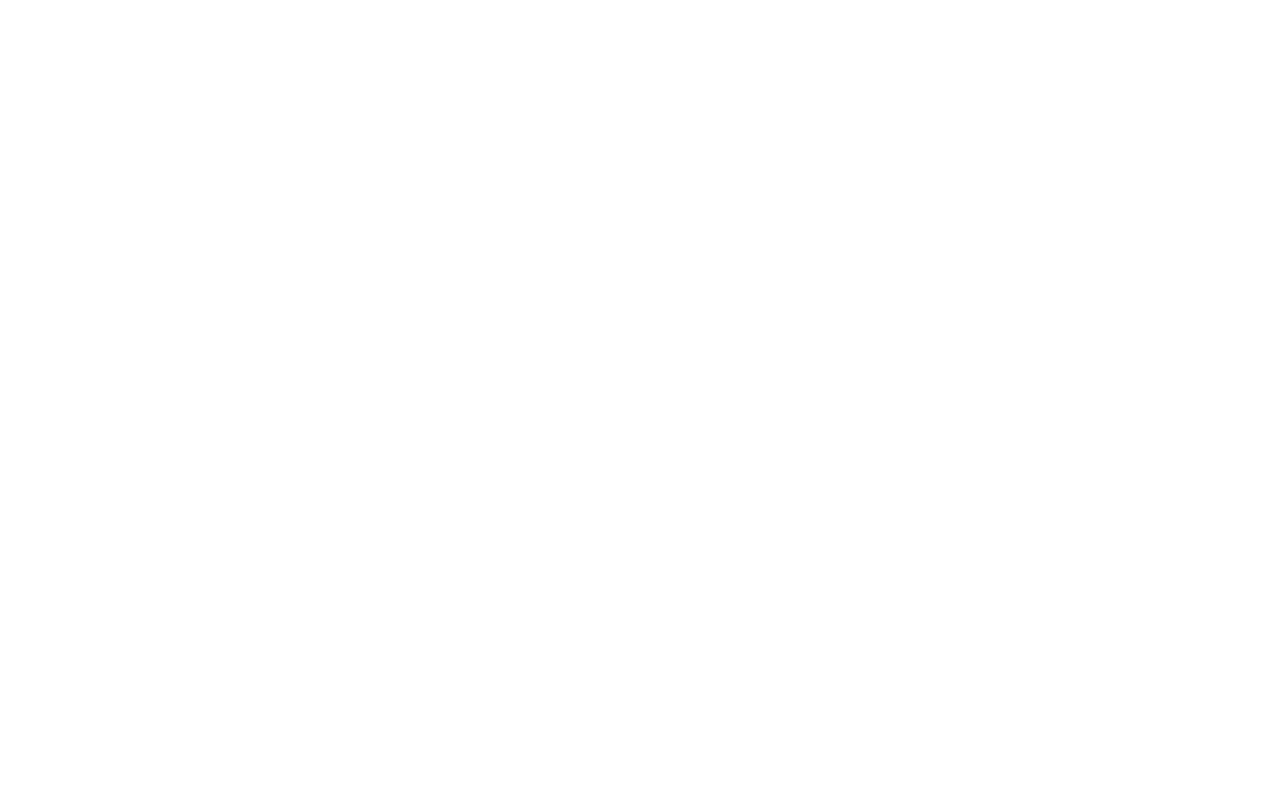
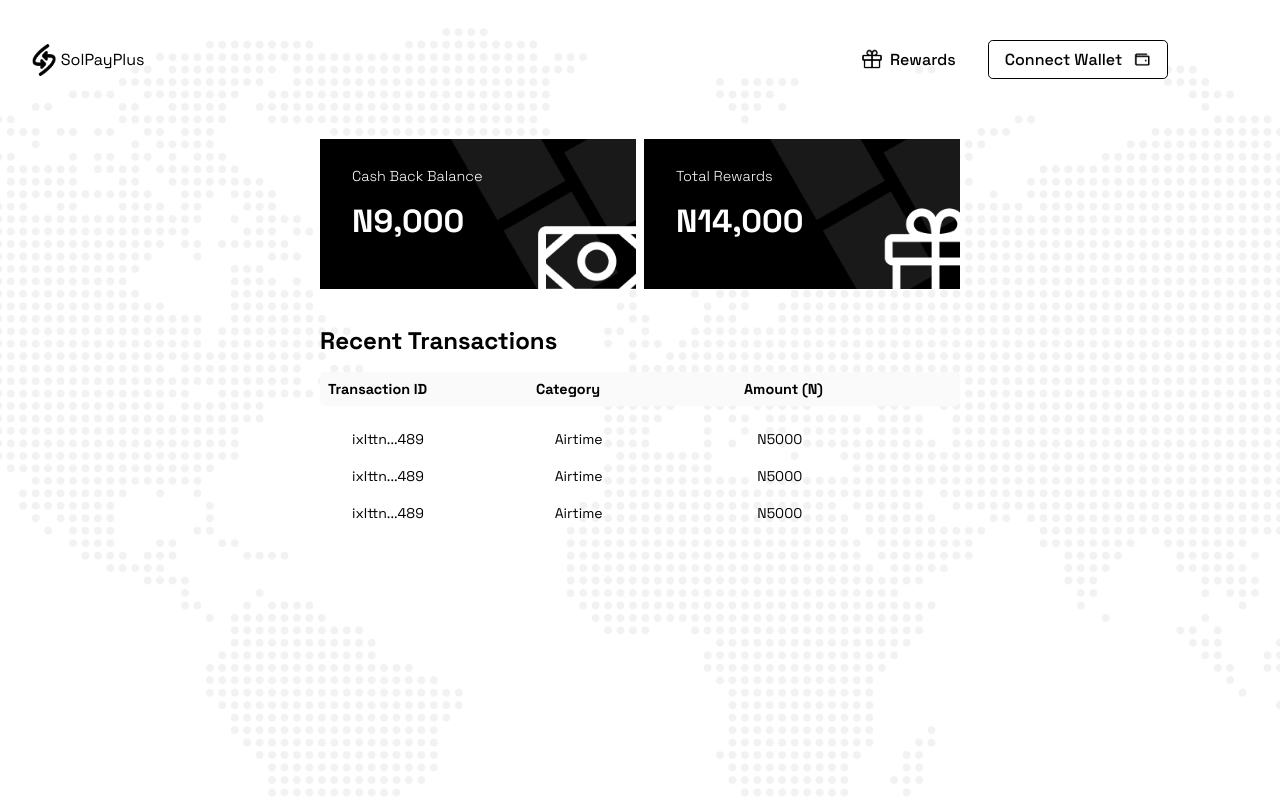
Before and after one commit to Samuellyworld/SolPayPlus, a React (Create React App) app in the folder client/: page /transactions in a window 1280 px wide. Before the commit this address had no page. Built offline with nearby package versions, Linux system fonts and the light colour scheme.

Commit message:
feat/transactions page done 🥑

```diff
--- a/client/src/App.tsx
+++ b/client/src/App.tsx
@@ -9,6 +9,7 @@ import {
 } from "react-router-dom";
 import ServicesPage from "./pages/services";
 import PaymentPage from "./pages/payment";
+import TransactionsPage from "./pages/transactions";
 
 // App component
 function App() {
@@ -18,6 +19,7 @@ function App() {
         <Route path='/' element={<LandingPage />} />
         <Route path='/services' element={<ServicesPage/>} />
         <Route path='/payment' element={<PaymentPage />} />
+        <Route path='/transactions' element={<TransactionsPage/>} />
       </Routes>
      </Router>
       );
--- a/client/src/components/pay-bill/pay-bill.styles.ts
+++ b/client/src/components/pay-bill/pay-bill.styles.ts
@@ -43,6 +43,7 @@ export const PayBillInnerContainer = styled.div`
 export const PayBillHeader = styled.span`
     font-size: 1.5rem;
     display: block;
+    font-weight : 700;
 
     @media only screen and (max-width: 488px) {
         margin-left: 1rem;
--- /dev/null
+++ b/client/src/components/transactions/transactions.styles.ts
@@ -0,0 +1,222 @@
+//importing styled from styled components
+import styled from "styled-components";
+
+export const TransactionContainer = styled.div`
+    width: 100%;
+
+    display: flex;
+    align-items: center;
+    justify-content: center;
+    font-family: 'Space Grotesk';
+    font-style: normal;
+`
+
+export const TransactionInnerContainer = styled.div`
+    width: 50%;
+    margin-top: 1rem;
+
+    @media only screen and (max-width: 1109px) {
+        width :55%;
+    }
+
+    @media only screen and (max-width: 1051px) {
+        width :60%;
+    }
+    @media only screen and (max-width: 927px) {
+        width :70%;
+    }
+    @media only screen and (max-width: 803px) {
+        width :80%;
+    }
+    @media only screen and (max-width: 691px) {
+        width :90%;
+    }
+    @media only screen and (max-width: 573px) {
+        width :95%;
+    }
+`
+
+export const TransactionBoxContainer = styled.div`
+    display: flex;
+    flex-direction: row;
+    justify-content: space-between;
+    gap: 0.5rem;
+
+    @media only screen and (max-width: 353px) {
+        flex-direction: column;
+        align-items: center;
+        justify-content: center;
+    }
+`
+
+export const TransactionBoxOne = styled.div`
+    background-image: url("/assets/Frame_7.png");
+    background-position: center;
+    background-size: contain;
+    background-repeat: no-repeat;
+
+
+    aspect-ratio: 1 / 0.5;
+    width : 100%;
+
+    display: flex;
+    flex-direction: column;
+
+    padding: 2rem;
+
+    @media only screen and (max-width: 510px) {
+       padding : 3rem 2rem;
+    }
+
+    @media only screen and (max-width: 437px) {
+        padding : 3rem 1rem;
+    }
+    @media only screen and (max-width: 413px) {
+        padding : 1rem 0.7rem;
+        width: 90%;
+        background-size: cover;
+    }
+    @media only screen and (max-width: 353px) {
+        height: 0.5rem 1rem;
+        background-size: contain;
+        gap: 1rem;
+    }
+
+`
+
+export const TransactionBoxTwo = styled.div`
+    background-image: url("/assets/Frame_6.png");
+
+    background-position: center;
+    background-size: contain;
+    background-repeat: no-repeat;
+
+
+    width : 100%;
+    aspect-ratio: 1 / 0.5;
+
+
+    display: flex;
+    flex-direction: column;
+
+    padding: 2rem;
+
+    @media only screen and (max-width: 510px) {
+        padding : 3rem 2rem;
+    }
+
+    @media only screen and (max-width: 437px) {
+        padding : 3rem 1rem;
+    }
+
+    @media only screen and (max-width: 413px) {
+        padding : 1rem 0.7rem;
+        width: 90%;
+        background-size: cover;
+    }
+    @media only screen and (max-width: 353px) {
+        height: 0.5rem 1rem;
+        background-size: contain;
+        gap: 1rem;
+    }
+
+`
+
+export const TransactionImage = styled.img`
+`
+
+export const CashBalanceText = styled.span`
+    color : white;
+    font-size: 0.9rem;
+    font-weight: 200;
+
+    @media only screen and (max-width: 481px) {
+        font-size: 0.8rem;
+    }
+
+    @media only screen and (max-width: 413px) {
+        font-size: 0.7rem;
+    }
+    @media only screen and (max-width: 353px) {
+        font-size: 0.9rem;
+    }
+`
+
+export const CashNumberText = styled.span`
+    color : white;
+    margin-top: 1rem;
+    font-size : 2rem;
+    font-weight: bold;
+
+    @media only screen and (max-width: 481px) {
+        font-size: 1.8rem;
+    }
+
+    @media only screen and (max-width: 413px) {
+        font-size: 1.5rem;
+    }
+    @media only screen and (max-width: 353px) {
+        font-size: 2rem;
+    }
+`
+
+export const DoneTransactions = styled.div`
+    margin-top: 2rem;
+`
+
+export const TransactionHeader = styled.span`
+    display: block;
+    margin-bottom: 1rem;
+    font-size: 1.5rem;
+    font-weight : 700;
+
+    @media only screen and (max-width: 463px) {
+        font-size: 1.3rem;
+    }
+`
+
+export const ListTransctionContainer = styled.div`
+    display : grid;
+    grid-template-columns: 1fr 1fr 1fr;
+
+    padding: 0.5rem 1rem;
+    margin-bottom: 0.2rem;
+
+`
+
+export const ListTransctionSubHeaderContainer = styled.div`
+    display : grid;
+    grid-template-columns: 1fr 1fr 1fr;
+
+    background-color: #FAFAFA;
+    margin-bottom: 1rem;
+    border-radius: 5px;
+    padding: 0.5rem ;
+
+`
+
+export const HeaderTransaction = styled.span`
+    font-weight: bold;
+    font-size: 0.9rem;
+
+    @media only screen and (max-width: 421px) {
+        font-size: 0.8rem;
+        text-align: center;
+    }
+`
+
+
+export const TransactionItem = styled.div`
+    padding-left: 1rem;
+    font-size: 0.88rem;
+
+    @media only screen and (max-width: 463px) {
+        font-size: 0.8rem;
+    }
+
+    @media only screen and (max-width: 405px) {
+        font-size: 0.75rem;
+        padding-left: 0.5rem;
+        text-align : center;
+    }
+`
--- /dev/null
+++ b/client/src/components/transactions/transactions.tsx
@@ -0,0 +1,61 @@
+//importing useful styles from styles folder
+import { TransactionBoxContainer, TransactionBoxTwo,
+         TransactionBoxOne, TransactionContainer,
+         TransactionInnerContainer, DoneTransactions,
+         CashBalanceText, CashNumberText,
+         TransactionHeader, ListTransctionSubHeaderContainer,
+         HeaderTransaction, ListTransctionContainer, TransactionItem
+        } from "./transactions.styles";
+
+
+const Transactions = () => {
+  return (
+    <TransactionContainer>
+        <TransactionInnerContainer>
+            <TransactionBoxContainer>
+                <TransactionBoxOne>
+                    <CashBalanceText>Cash Back Balance</CashBalanceText>
+                    <CashNumberText>N9,000</CashNumberText>
+                </TransactionBoxOne>
+                <TransactionBoxTwo>
+                    <CashBalanceText>Total Rewards</CashBalanceText>
+                    <CashNumberText>N14,000</CashNumberText>
+                </TransactionBoxTwo>
+            </TransactionBoxContainer>
+
+            <DoneTransactions>
+                <TransactionHeader>Recent Transactions</TransactionHeader>
+
+                <ListTransctionSubHeaderContainer>
+                    <HeaderTransaction>Transaction ID</HeaderTransaction>
+                    <HeaderTransaction>Category</HeaderTransaction>
+                    <HeaderTransaction>Amount (N)</HeaderTransaction>
+                </ListTransctionSubHeaderContainer>
+
+                <ListTransctionContainer>
+                    <TransactionItem>ixIttn...489</TransactionItem>
+                    <TransactionItem>Airtime</TransactionItem>
+                    <TransactionItem>N5000</TransactionItem>
+                </ListTransctionContainer>
+
+                <ListTransctionContainer>
+                    <TransactionItem>ixIttn...489</TransactionItem>
+                    <TransactionItem>Airtime</TransactionItem>
+                    <TransactionItem>N5000</TransactionItem>
+                </ListTransctionContainer>
+
+                <ListTransctionContainer>
+                    <TransactionItem>ixIttn...489</TransactionItem>
+                    <TransactionItem>Airtime</TransactionItem>
+                    <TransactionItem>N5000</TransactionItem>
+                </ListTransctionContainer>
+            </DoneTransactions>
+
+
+
+        </TransactionInnerContainer>
+    </TransactionContainer>
+  )
+}
+
+export default Transactions
--- /dev/null
+++ b/client/src/pages/transactions.tsx
@@ -0,0 +1,15 @@
+// import components that make up transactions pages
+import Transactions from "../components/transactions/transactions";
+import Header from "../components/header/header";
+
+// JSX Component
+const TransactionsPage = () => {
+    return (
+        <div className="transactions">
+            <Header/>
+            <Transactions />
+        </div>
+    );
+}
+
+export default TransactionsPage;
--- a/client/src/styles/global.ts
+++ b/client/src/styles/global.ts
@@ -75,6 +75,11 @@ export const GlobalStyle = createGlobalStyle`
     background : url('/assets/bg-2.png');
     height : 100vh;
   }
+
+  .transactions {
+    background : url('/assets/bg-2.png');
+    height : 100vh;
+  }
   html {
     box-sizing: border-box;
     font-size: 16px;
```
